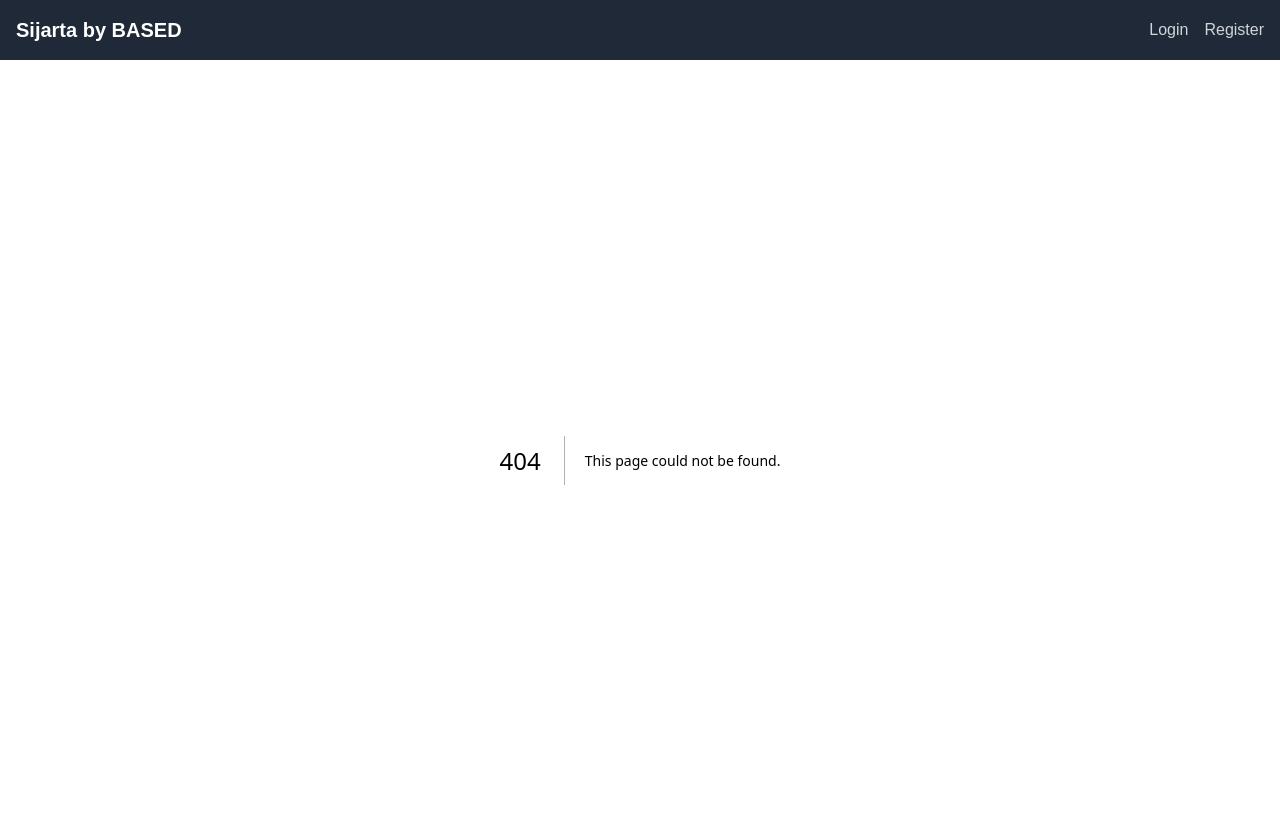
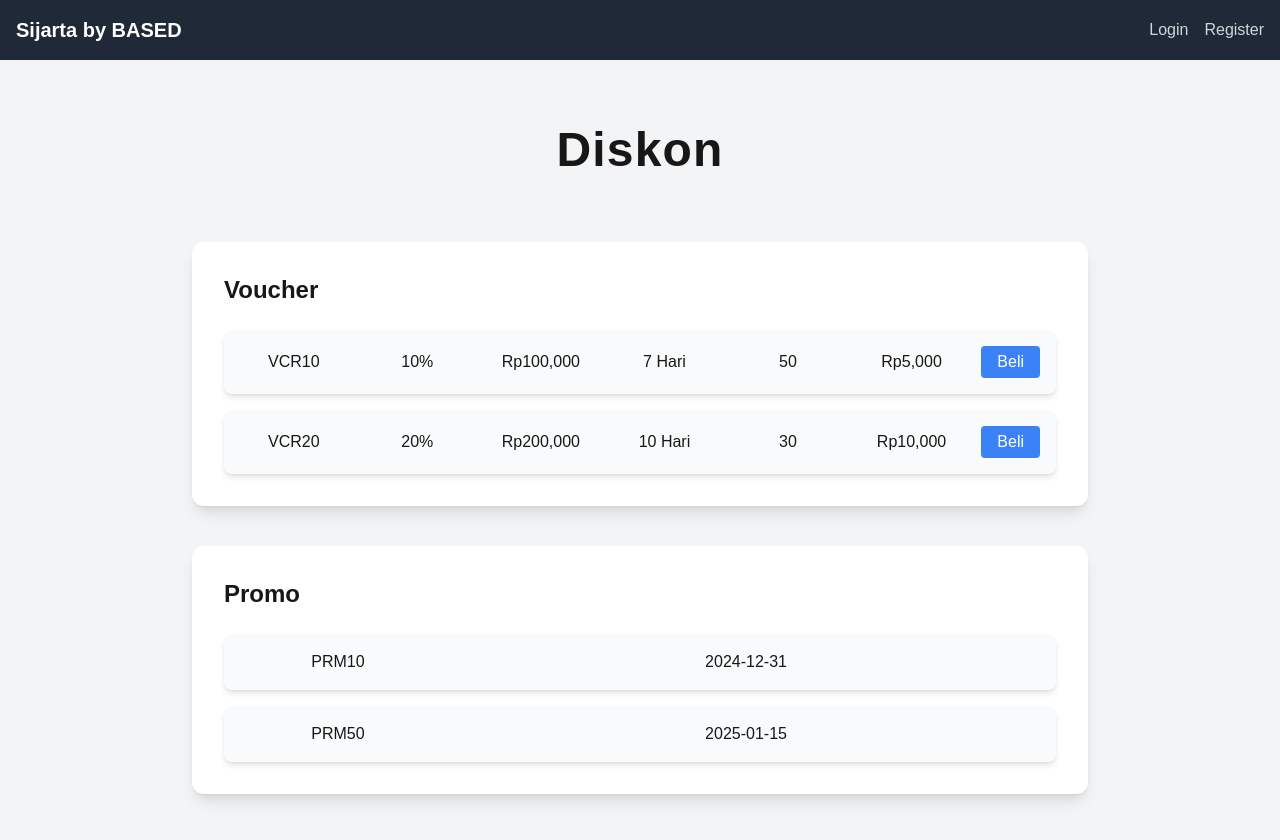
Before and after one commit to abdul-zacky/sijarta-based-2, a Next.js app in the folder sijarta/: page /discounts in a window 1280 px wide. Before the commit this address had no page. Shown: the top 840 px of the page. Built offline with nearby package versions, Linux system fonts and the light colour scheme.

Commit message:
add: discounts nela

```diff
--- /dev/null
+++ b/sijarta/src/app/discounts/page.js
@@ -0,0 +1,24 @@
+"use client";
+
+import VoucherList from '../../components/voucherlist';
+import PromoList from '../../components/promolist';
+
+export default function DiskonPage() {
+  return (
+    <div className="grid grid-row items-center min-h-screen bg-gray-100 py-12 px-6">
+      <h1 className="text-5xl font-bold text-center mb-8 tracking-wide">Diskon</h1>
+
+      <div className="flex flex-col items-center w-full">
+        <div className="w-full max-w-4xl bg-white p-8 rounded-xl shadow-lg mb-10">
+            <h2 className="text-2xl font-semibold mb-6">Voucher</h2>
+            <VoucherList />
+        </div>
+
+        <div className="w-full max-w-4xl bg-white p-8 rounded-xl shadow-lg">
+            <h2 className="text-2xl font-semibold mb-6">Promo</h2>
+            <PromoList />
+        </div>
+      </div>
+    </div>
+  );
+}
--- /dev/null
+++ b/sijarta/src/components/promolist.js
@@ -0,0 +1,22 @@
+"use client";
+
+const promos = [
+  { kode: 'PRM10', akhirBerlaku: '2024-12-31' },
+  { kode: 'PRM50', akhirBerlaku: '2025-01-15' },
+];
+
+export default function PromoList() {
+  return (
+    <div className="space-y-4">
+      {promos.map((promo, index) => (
+        <div
+          key={index}
+          className="grid grid-cols-1 md:grid-cols-[1fr_3fr] gap-4 items-center bg-gray-50 p-4 rounded-lg shadow-md"
+        >
+          <p className="text-center">{promo.kode}</p>
+          <p className="text-center">{promo.akhirBerlaku}</p>
+        </div>
+      ))}
+    </div>
+  );
+}
--- /dev/null
+++ b/sijarta/src/components/voucherlist.js
@@ -0,0 +1,27 @@
+"use client";
+
+const vouchers = [
+  { kode: 'VCR10', potongan: '10%', minTransaksi: 'Rp100,000', berlaku: '7 Hari', kuota: 50, harga: 'Rp5,000' },
+  { kode: 'VCR20', potongan: '20%', minTransaksi: 'Rp200,000', berlaku: '10 Hari', kuota: 30, harga: 'Rp10,000' },
+];
+
+export default function VoucherList() {
+  return (
+    <div className="space-y-4">
+      {vouchers.map((voucher, index) => (
+        <div
+          key={index}
+          className="grid grid-cols-1 md:grid-cols-[1fr_1fr_1fr_1fr_1fr_1fr_auto] gap-4 items-center bg-gray-50 p-4 rounded-lg shadow-md"
+        >
+          <p className="text-center">{voucher.kode}</p>
+          <p className="text-center">{voucher.potongan}</p>
+          <p className="text-center">{voucher.minTransaksi}</p>
+          <p className="text-center">{voucher.berlaku}</p>
+          <p className="text-center">{voucher.kuota}</p>
+          <p className="text-center">{voucher.harga}</p>
+          <button className="bg-blue-500 text-white py-1 px-4 rounded">Beli</button>
+        </div>
+      ))}
+    </div>
+  );
+}
--- a/sijarta/tailwind.config.js
+++ b/sijarta/tailwind.config.js
@@ -3,6 +3,8 @@ module.exports = {
   content: [
     "./pages/**/*.{js,ts,jsx,tsx}",
     "./components/**/*.{js,ts,jsx,tsx}",
+    "./src/components/**/*.{js,ts,jsx,tsx,mdx}",
+    "./src/app/**/*.{js,ts,jsx,tsx,mdx}",
   ],
   theme: {
     extend: {},
```
